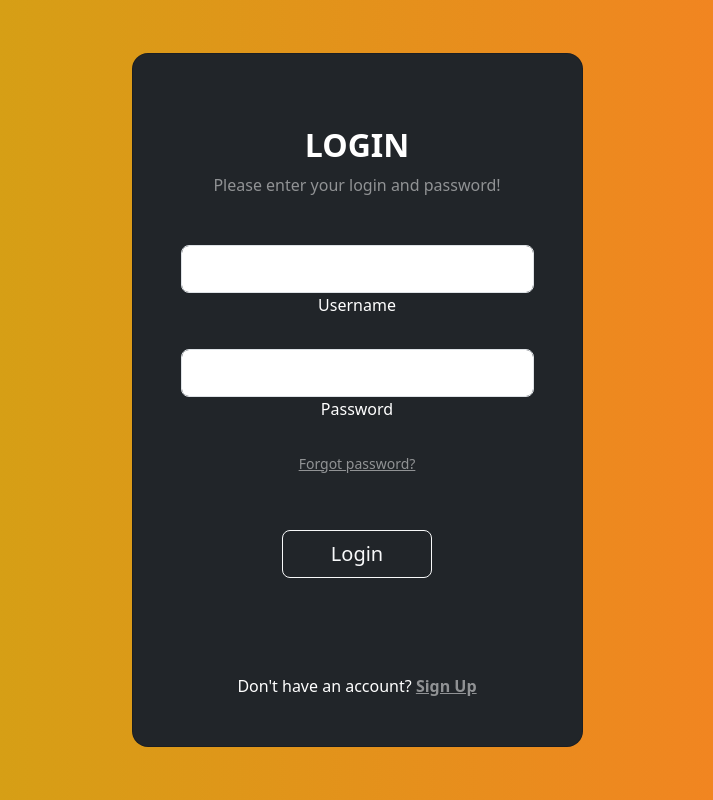
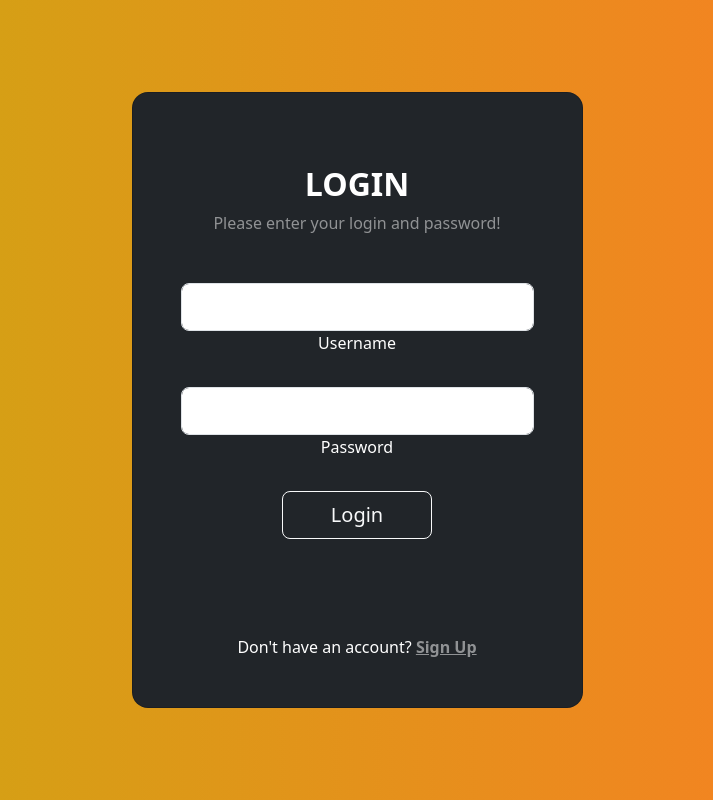
Before and after one commit to Spenc-e/Banking-Application-Angular18, an Angular app: page /login in a window 1280 px wide. Shown: the whole page, without its empty margins (283-996 px from the left). Built offline with nearby package versions, Linux system fonts and the light colour scheme.

Commit message:
Updated HTML

```diff
--- a/src/app/pages/login/login.component.html
+++ b/src/app/pages/login/login.component.html
@@ -17,7 +17,6 @@
                 <input name="password" [(ngModel)]="userLoginObj.password" type="password" id="typePasswordX" class="form-control form-control-lg" />
                 <label class="form-label" for="typePasswordX">Password</label>
               </div>
-              <p class="small mb-5 pb-lg-2"><a class="text-white-50" href="#!">Forgot password?</a></p>
               <button data-mdb-button-init data-mdb-ripple-init (click)="onLogin()" class="btn btn-outline-light btn-lg px-5" type="submit">Login</button>
             </div>
             <div>
```
